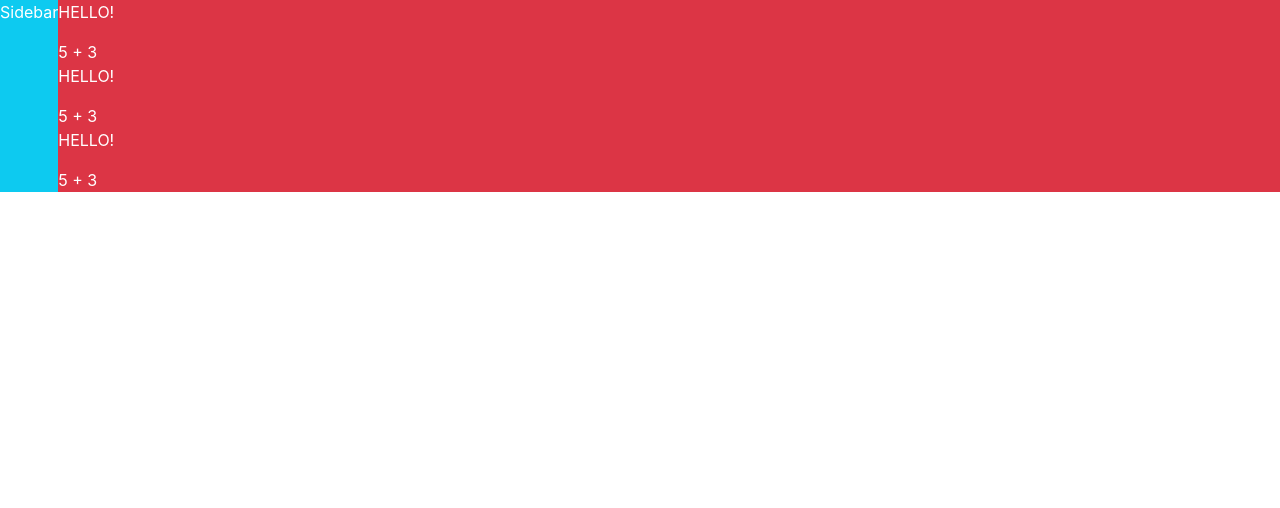
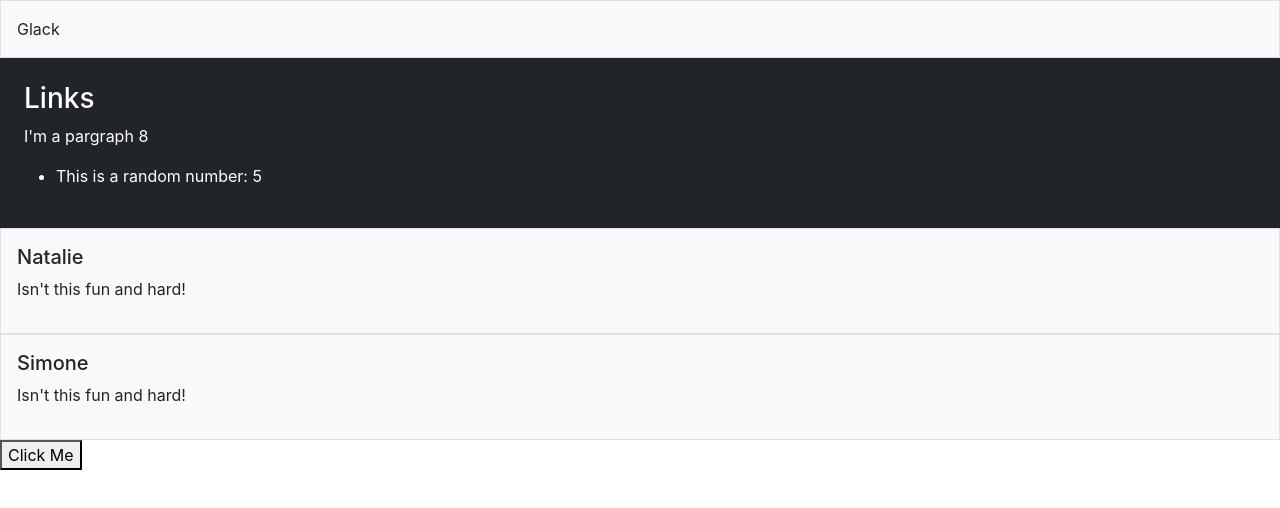
Before and after one commit to natafaye/fesd-week-13, a React (Create React App) app: page / in a window 1280 px wide. Shown: the top 508 px of the page. Built offline with nearby package versions, Linux system fonts and the light colour scheme.

Commit message:
Glack app demo with map and button

```diff
--- a/public/index.html
+++ b/public/index.html
@@ -24,7 +24,7 @@
       work correctly both with client-side routing and a non-root public URL.
       Learn how to configure a non-root public URL by running `npm run build`.
     -->
-    <title>React App</title>
+    <title>My App</title>
   </head>
   <body>
     <noscript>You need to enable JavaScript to run this app.</noscript>
--- a/src/App.js
+++ b/src/App.js
@@ -1,14 +1,16 @@
-import React, { Component } from 'react'
-import MessageList from './components/MessageList'
-import Sidebar from './components/Sidebar'
+import React from 'react'
+import "./App.css"
+import Sidebar from './Sidebar'
+import MessageList from './MessageList'
 
-export default class App extends Component {
-  render() {
-    return (
-      <div className="d-flex">
-        <Sidebar/>
-        <MessageList/>
+export default function App() {
+  return (
+    <>
+      <div className="bg-light border p-3">
+        Glack
       </div>
-    )
-  }
+      <Sidebar/>
+      <MessageList/>
+    </>
+  )
 }
--- /dev/null
+++ b/src/Message.js
@@ -0,0 +1,16 @@
+import React from 'react'
+
+export default function Message() {
+    const message = {
+        id: 0,
+        author: "Natalie",
+        text: "Isn't this fun and hard!"
+    }
+
+    return (
+        <div className="bg-light border p-3">
+            <h5>{ message.author }</h5>
+            <p>{ message.text }</p>
+        </div>
+    )
+}
--- /dev/null
+++ b/src/MessageList.js
@@ -0,0 +1,36 @@
+import React from 'react'
+import Message from './Message'
+
+export default function MessageList() {
+    const messages = [
+        {
+            id: 0,
+            author: "Natalie",
+            text: "Isn't this fun and hard!"
+        },
+        {
+            id: 1,
+            author: "Simone",
+            text: "Isn't this fun and hard!"
+        }
+    ]
+
+    // const messageComponents = []
+    // for(let i = 0; i < messages.length; i++) {
+    //     messageComponents.push(<Message/>)
+    // }
+
+    //const messageComponents = messages.map(message => <Message/>)
+
+    return (
+        <div>
+            {messages.map(message => (
+                <div className="bg-light border p-3">
+                    <h5>{message.author}</h5>
+                    <p>{message.text}</p>
+                </div>
+            ))}
+            <button onClick={() => alert("hello!")}>Click Me</button>
+        </div>
+    )
+}
--- /dev/null
+++ b/src/Sidebar.js
@@ -0,0 +1,15 @@
+import React from 'react'
+
+export default function Sidebar() {
+    const randomNumber = Math.floor(Math.random() * 10)
+
+    return (
+        <div className="bg-dark text-white p-4">
+            <h3>Links</h3>
+            <p>I'm a pargraph { 5 + 3}</p>
+            <ul>
+                <li>This is a random number:  { randomNumber } </li>
+            </ul>
+        </div>
+    )
+}
--- a/src/components/Message.js
+++ /dev/null
@@ -1,14 +0,0 @@
-import React from 'react'
-
-export default function Message() {
-
-  const message = "Hello!"
-  const paragraph = <p>{message.toUpperCase()}</p>
-
-  return (
-    <div>
-      {paragraph}
-       5 + 3
-    </div>
-  )
-}
--- a/src/components/MessageList.js
+++ /dev/null
@@ -1,12 +0,0 @@
-import React from 'react'
-import Message from './Message'
-
-export default function MessageList() {
-  return (
-    <div className="bg-danger text-white flex-grow-1">
-      <Message/>
-      <Message/>
-      <Message/>
-    </div>
-  )
-}
--- a/src/components/Sidebar.js
+++ /dev/null
@@ -1,7 +0,0 @@
-import React from 'react'
-
-export default function Sidebar() {
-  return (
-    <div className="bg-info text-white">Sidebar</div>
-  )
-}
--- a/src/index.js
+++ b/src/index.js
@@ -1,15 +1,13 @@
 import React from 'react';
 import ReactDOM from 'react-dom/client';
-import '../node_modules/bootstrap/dist/css/bootstrap.min.css'
+import 'bootstrap/dist/css/bootstrap.min.css'
 import './index.css';
 import App from './App';
 import reportWebVitals from './reportWebVitals';
 
 const root = ReactDOM.createRoot(document.getElementById('root'));
 root.render(
-  <React.StrictMode>
-    <App />
-  </React.StrictMode>
+    <App/>
 );
 
 // If you want to start measuring performance in your app, pass a function
```
